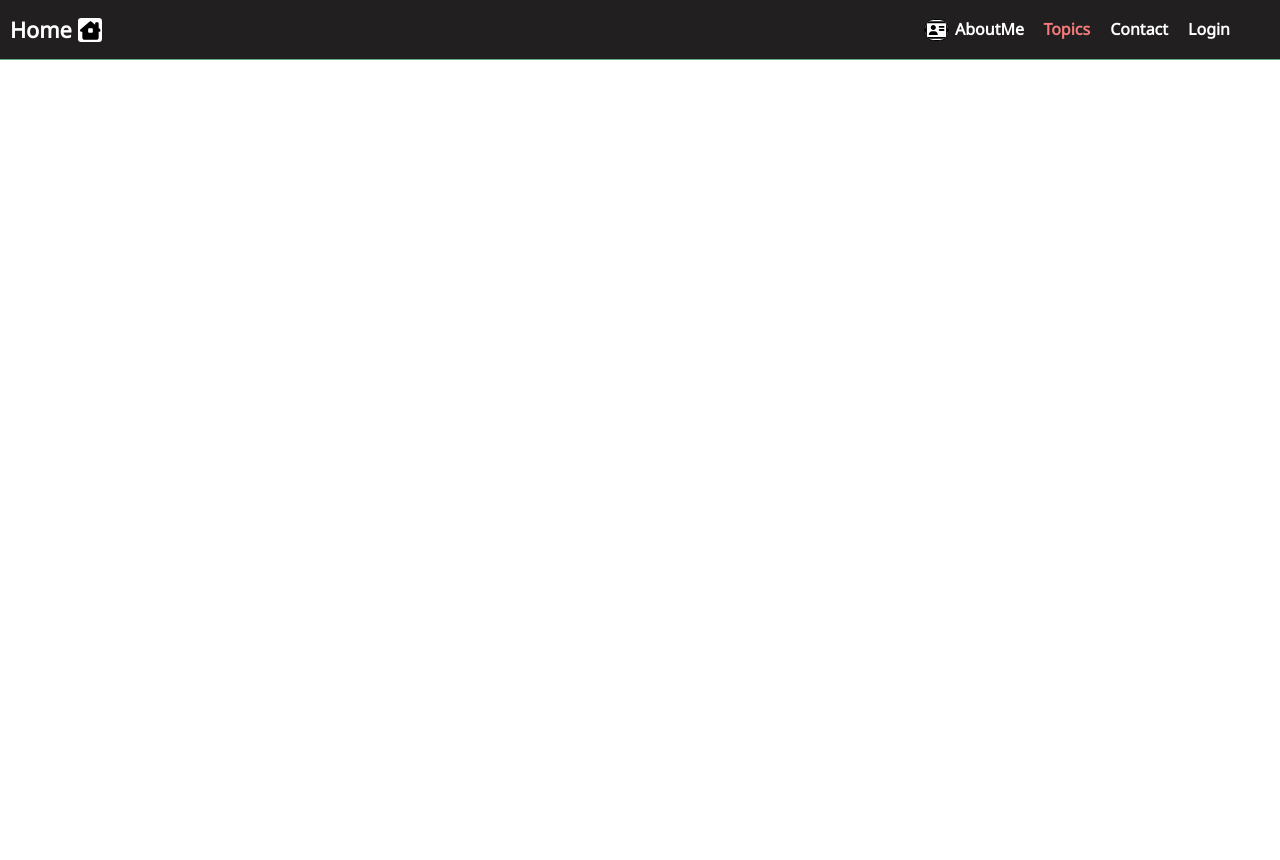
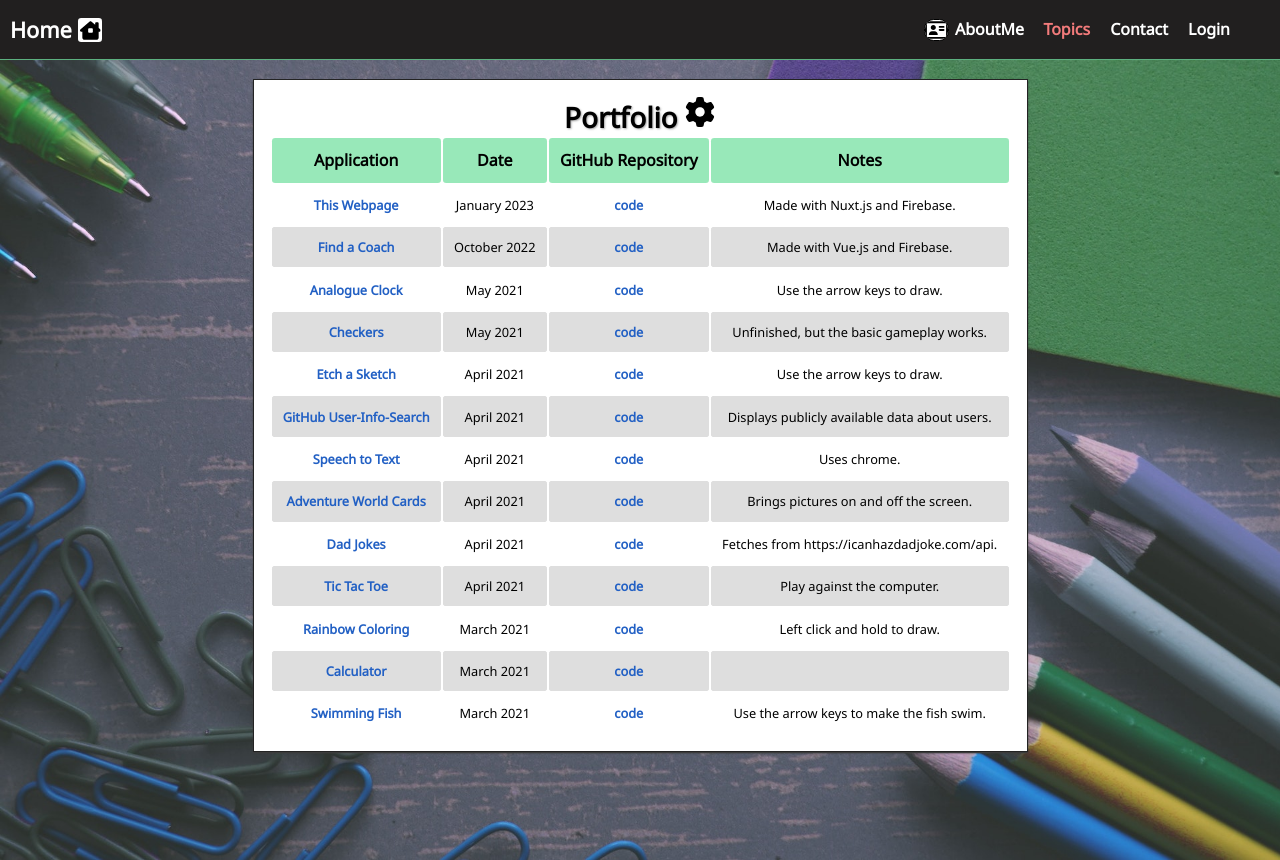
Before and after one commit to katsup07/PersonalWebsite, a Nuxt app: page /posts/portfolio in a window 1280 px wide. Before the commit the page ends 800 px from the top, so only its background shows below. Built offline with nearby package versions, Linux system fonts and the light colour scheme.

Commit message:
Change User Interface topic to Portfolio and add past projects

```diff
--- /dev/null
+++ b/pages/posts/portfolio.vue
@@ -0,0 +1,156 @@
+<template>
+  <section>
+    <div class="info-container">
+      <h1>Portfolio<img class="gear-icon" src="~/static/assets/icons/gear-solid-icon.svg"/></h1>
+      <table class="table">
+  <thead>
+    <tr class="categories">
+      <th scope="col">Application</th>
+      <th scope="col">Date</th>
+      <th scope="col">GitHub Repository</th>
+      <th scope="col">Notes</th>
+    </tr>
+  </thead>
+  <tbody>
+    <tr>
+      <th scope="row"><a href="https://worksplore.web.app/">This Webpage</a></th>
+      <td>January 2023</td>
+      <td><a href="https://github.com/katsup07/PersonalWebsite">code</a></td>
+      <td>Made with Nuxt.js and Firebase.</td>
+    </tr>
+    <tr>
+      <th scope="row"><a href="https://find-a-coach-f01cc.web.app/coaches">Find a Coach</a></th>
+      <td>October 2022</td>
+      <td><a href="https://github.com/katsup07/find-a-coach">code</a></td>
+      <td>Made with Vue.js and Firebase.</td>
+    </tr>
+    <tr>
+      <th><a href="https://katsup07.github.io/clock/">Analogue Clock</a></th>
+      <td>May 2021</td>
+      <td><a href="https://github.com/katsup07/clock">code</a></td>
+      <td>Use the arrow keys to draw.</td>
+    </tr>
+    <tr>
+      <th><a href="https://katsup07.github.io/checkers/">Checkers</a></th>
+      <td>May 2021</td>
+      <td><a href="https://github.com/katsup07/checkers">code</a></td>
+      <td>Unfinished, but the basic gameplay works.</td>
+    </tr>
+    <tr>
+      <th><a href="https://katsup07.github.io/etch-a-sketch/">Etch a Sketch</a></th>
+      <td>April 2021</td>
+      <td><a href="https://github.com/katsup07/etch-a-sketch">code</a></td>
+      <td>Use the arrow keys to draw.</td>
+    </tr>
+    <tr>
+      <th scope="row"><a href="https://katsup07.github.io/GitHub-User-Info-Search/">GitHub User-Info-Search</a></th>
+      <td>April 2021</td>
+      <td><a href="https://github.com/katsup07/GitHub-User-Info-Search">code</a></td>
+      <td>Displays publicly available data about users.</td>
+    </tr>
+    <tr>
+      <th scope="row"><a href="https://katsup07.github.io/Speech-to-Text/">Speech to Text</a></th>
+      <td>April 2021</td>
+      <td><a href="https://github.com/katsup07/Speech-to-Text">code</a></td>
+      <td>Uses chrome.</td>
+    </tr>
+    <tr>
+      <th scope="row"><a href="https://katsup07.github.io/Adventure-World-Cards/">Adventure World Cards</a></th>
+      <td>April 2021</td>
+      <td><a href="https://github.com/katsup07/Adventure-World-Cards">code</a></td>
+      <td>Brings pictures on and off the screen.</td>
+    </tr>
+    <tr>
+      <th scope="row"><a href="https://katsup07.github.io/Dad-Jokes/">Dad Jokes</a></th>
+      <td>April 2021</td>
+      <td><a href="https://github.com/katsup07/Dad-Jokes">code</a></td>
+      <td>Fetches from https://icanhazdadjoke.com/api.</td>
+    </tr>
+    <tr>
+      <th scope="row"><a href="https://katsup07.github.io/tic-tac-toe/">Tic Tac Toe</a></th>
+      <td>April 2021</td>
+      <td><a href="https://github.com/katsup07/tic-tac-toe">code</a></td>
+      <td>Play against the computer.</td>
+    </tr>
+    <tr>
+      <th scope="row"><a href="https://katsup07.github.io/Rainbow-Coloring/">Rainbow Coloring</a></th>
+      <td>March 2021</td>
+      <td><a href="https://github.com/katsup07/Rainbow-Coloring">code</a></td>
+      <td>Left click and hold to draw.</td>
+    </tr>
+    <tr>
+      <th scope="row"><a href="https://katsup07.github.io/calculator/">Calculator</a></th>
+      <td>March 2021</td>
+      <td><a href="https://github.com/katsup07/calculator">code</a></td>
+      <td></td>
+    </tr>
+    <tr>
+      <th scope="row"><a href="https://katsup07.github.io/Swimming-Fish/">Swimming Fish</a></th>
+      <td>March 2021</td>
+      <td><a href="https://github.com/katsup07/Swimming-Fish">code</a></td>
+      <td>Use the arrow keys to make the fish swim.</td>
+    </tr>
+  </tbody>
+</table>
+    </div>
+  </section>
+</template>
+
+<style scoped>
+section{
+  display: flex;
+  justify-content: center;
+  align-items: flex-start;
+  text-align: center;
+  padding: 0.7rem;
+  background: url("~/static/assets/images/stationary.jpg");
+  background-size: cover;
+  min-height: 100vh;
+    }
+
+  h1{
+    margin: 0;
+   text-align: center;
+   font-size: 1.75rem;
+   text-shadow: 1px 1px 2px rgba(139, 139, 139, 0.743);
+  }
+
+  img.gear-icon{
+  max-width: 2rem;
+  border: 0.01rem solid rgb(255, 255, 255);
+  margin-left: 0.4rem;
+}
+
+table{
+  margin: 0 auto;
+}
+
+hr{
+  width: 100%;
+}
+.categories th{
+  font-size: 1rem;
+  font-weight: 900;
+  background-color:  rgba(113, 224, 159, 0.726);
+  border-radius: 0.2rem;
+}
+td, th{
+  padding: 0.7rem;
+  font-size: 0.8rem;
+}
+
+tr:nth-child(even), tr:nth-child(even) td, tr:nth-child(even) th{
+  background-color: rgb(222, 222, 222);
+  border-radius: 0.2rem;
+}
+
+  .info-container{
+    box-shadow: 0 1.5px 1.5px rgb(59, 59, 59);
+    margin: 0.5rem;
+    padding: 0.5rem;
+    border: 0.1rem double rgb(35, 35, 35);
+    background-color: white;
+    min-width: 40%;
+    padding: 1rem;
+  }
+</style>
```
